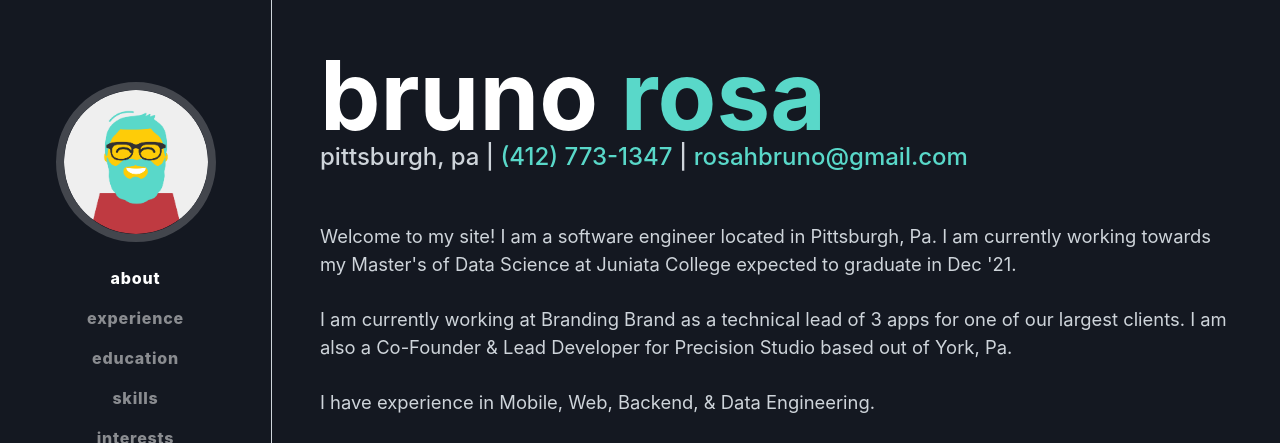
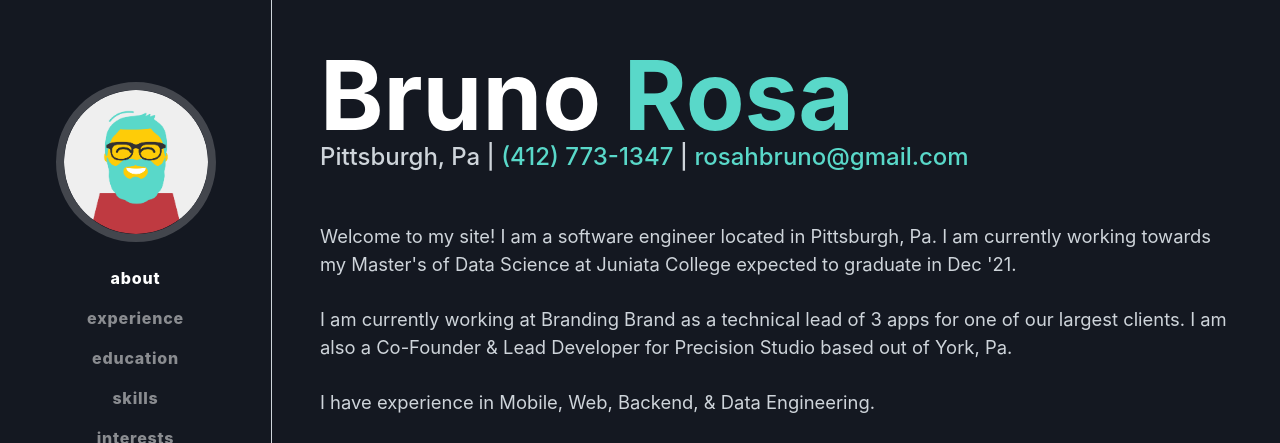
Before and after one commit to rosahbruno/mysite, a Gatsby site: page / in a window 1280 px wide. Shown: the part 114-557 px from the top of the page. Built offline with nearby package versions, Linux system fonts and the light colour scheme; Gatsby itself is replaced by a stand-in of ours; a web font is replaced by a local one.

Commit message:
feat: configure headings to not be lowercase

```diff
--- a/src/assets/sass/_global.scss
+++ b/src/assets/sass/_global.scss
@@ -21,7 +21,6 @@ h5,
 h6 {
   @include heading-font;
   font-weight: 700;
-  text-transform: lowercase;
   color: lighten(floralwhite, 25%);
 }
 
@@ -44,7 +43,6 @@ p.lead {
 }
 
 .subheading {
-  text-transform: lowercase;
   font-weight: 500;
   @include heading-font;
   font-size: 1.5rem;
```
